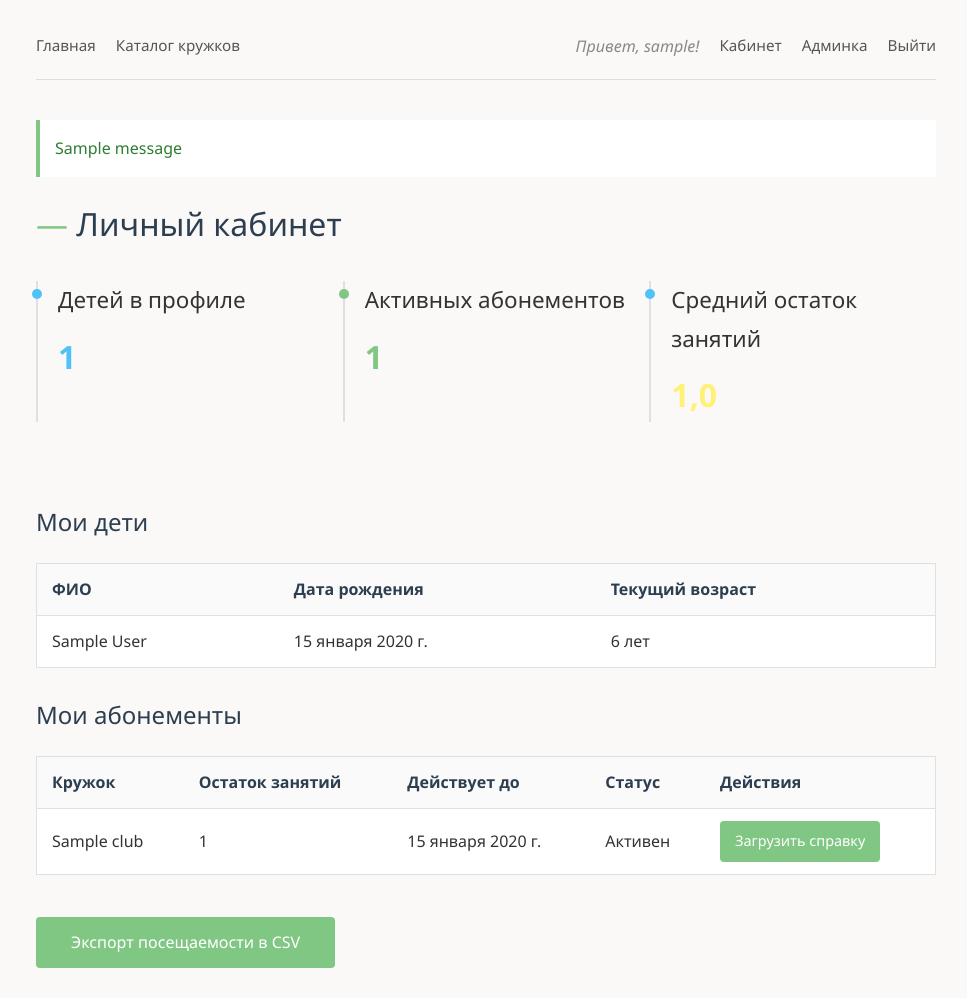
After one commit to ChiefKeef2013/kids, a Django app: page /dashboard/ in a window 1280 px wide. The commit adds this page. Shown: the whole page, without its empty margins (154-1121 px from the left). Run offline with Django 5.2, Linux system fonts and the light colour scheme; a user stored in the database is signed in; tables that the repository leaves empty hold one stand-in row (values such as "Sample post"); one stand-in notice (Sample message) is shown.

Commit message:
Update templates, views, admin, styles and add kids URLs

```diff
--- a/kids/static/css/style.css
+++ b/kids/static/css/style.css
@@ -1,153 +1,245 @@
-:root {
-    --primary: #4FC3F7;
-    --secondary: #FFF176;
-    --accent: #81C784;
-    --text: #37474F;
-    --bg: #FAFAFA;
-    --white: #FFFFFF;
-}
-
 body {
-    font-family: 'Segoe UI', Tahoma, Geneva, Verdana, sans-serif;
-    background-color: var(--bg);
-    color: var(--text);
-    margin: 0;
-    padding: 0;
-    line-height: 1.6;
+    font-family: 'Segoe UI', 'Verdana', sans-serif;
+    max-width: 900px;
+    margin: 0 auto;
+    padding: 30px 20px;
+    background-color: #faf9f7;
+    color: #333;
+    line-height: 1.7;
 }
 
 header {
-    background-color: var(--primary);
-    color: var(--white);
-    padding: 1rem;
-    text-align: center;
-    border-bottom: 4px solid var(--secondary);
+    margin-bottom: 40px;
+    padding-bottom: 15px;
+    border-bottom: 1px solid #ddd;
 }
 
 nav {
     display: flex;
-    justify-content: center;
-    gap: 1rem;
-    padding: 1rem;
-    background-color: var(--white);
-    box-shadow: 0 2px 4px rgba(0,0,0,0.1);
+    gap: 20px;
+    align-items: center;
+    flex-wrap: wrap;
 }
 
 nav a {
+    color: #555;
     text-decoration: none;
-    color: var(--text);
-    font-weight: bold;
-    padding: 0.5rem 1rem;
-    border-radius: 20px;
-    transition: background 0.3s;
+    font-size: 0.95em;
+    padding: 3px 0;
+    border-bottom: 2px solid transparent;
+    transition: border-color 0.2s;
 }
 
 nav a:hover {
-    background-color: var(--secondary);
+    border-bottom-color: #4FC3F7;
 }
 
-main {
-    max-width: 1200px;
-    margin: 2rem auto;
-    padding: 0 1rem;
+nav span {
+    color: #888;
+    font-style: italic;
+    margin-left: auto;
+}
+
+h1 {
+    font-size: 2em;
+    margin: 0 0 30px 0;
+    color: #2c3e50;
+    font-weight: normal;
+}
+
+h1::before {
+    content: "— ";
+    color: #81C784;
+}
+
+h2 {
+    font-size: 1.5em;
+    margin: 0 0 20px 0;
+    color: #2c3e50;
+    font-weight: normal;
 }
 
 .card {
-    background: var(--white);
-    border-radius: 12px;
-    padding: 1.5rem;
-    margin-bottom: 1.5rem;
-    box-shadow: 0 4px 6px rgba(0,0,0,0.05);
-    border-left: 5px solid var(--accent);
+    margin-bottom: 40px;
+    padding: 0 0 0 20px;
+    border-left: 2px solid #e0e0e0;
+    position: relative;
+    background: transparent;
 }
 
-.btn {
-    display: inline-block;
-    background-color: var(--primary);
-    color: var(--white);
-    padding: 0.75rem 1.5rem;
-    border: none;
-    border-radius: 20px;
-    cursor: pointer;
-    text-decoration: none;
-    font-weight: bold;
-    transition: transform 0.2s, background 0.3s;
+.card::before {
+    content: "";
+    position: absolute;
+    left: -6px;
+    top: 8px;
+    width: 10px;
+    height: 10px;
+    background: #4FC3F7;
+    border-radius: 50%;
 }
 
-.btn:hover {
-    background-color: #29B6F6;
-    transform: translateY(-2px);
+.card:nth-child(even)::before {
+    background: #81C784;
 }
 
-.form-group {
-    margin-bottom: 1rem;
+.card h3 {
+    margin: 0 0 10px 0;
+    font-size: 1.4em;
+    font-weight: normal;
 }
 
-.form-group label {
-    display: block;
-    margin-bottom: 0.5rem;
-    font-weight: bold;
+.card h3 a {
+    color: #2c3e50;
+    text-decoration: none;
 }
 
-.form-group input, .form-group select, .form-group textarea {
-    width: 100%;
-    padding: 0.75rem;
-    border: 2px solid #E0E0E0;
-    border-radius: 8px;
-    font-size: 1rem;
-    box-sizing: border-box;
+.card h3 a:hover {
+    color: #4FC3F7;
 }
 
-.form-group input:focus, .form-group select:focus {
-    border-color: var(--primary);
+.card small {
+    display: block;
+    margin-bottom: 15px;
+    color: #999;
+    font-size: 0.85em;
+    font-style: italic;
+}
+
+.card p {
+    color: #555;
+    margin: 0 0 15px 0;
+}
+
+.card p:last-child {
+    margin-bottom: 0;
+}
+
+a {
+    color: #4FC3F7;
+}
+
+a:hover {
+    color: #81C784;
+}
+
+form {
+    background: white;
+    padding: 40px;
+    max-width: 500px;
+    margin: 40px auto;
+    border: 1px solid #e0e0e0;
+    border-radius: 4px;
+}
+
+form p {
+    margin-bottom: 20px;
+}
+
+form label {
+    display: block;
+    margin-bottom: 8px;
+    color: #555;
+    font-size: 0.95em;
+}
+
+form input[type="text"],
+form input[type="password"],
+form input[type="email"],
+form input[type="number"],
+form input[type="file"],
+form textarea,
+form select {
+    width: 100%;
+    padding: 12px;
+    border: 1px solid #ddd;
+    font-family: inherit;
+    font-size: 1em;
+    background: #fafafa;
+    box-sizing: border-box;
+    border-radius: 4px;
+}
+
+form textarea {
+    min-height: 120px;
+    resize: vertical;
+}
+
+form input:focus,
+form textarea:focus,
+form select:focus {
     outline: none;
+    border-color: #4FC3F7;
+    background: white;
+}
+
+form button, .btn {
+    background: #81C784;
+    color: white;
+    padding: 12px 35px;
+    border: none;
+    font-family: inherit;
+    font-size: 1em;
+    cursor: pointer;
+    margin-top: 15px;
+    transition: background 0.2s;
+    text-decoration: none;
+    display: inline-block;
+    border-radius: 4px;
+}
+
+form button:hover, .btn:hover {
+    background: #66BB6A;
+    color: white;
+}
+
+.errorlist {
+    color: #e74c3c;
+    list-style: none;
+    padding: 0;
+    margin: 10px 0 0 0;
+    font-size: 0.9em;
+}
+
+.helptext {
+    font-size: 0.85em;
+    color: #999;
+    margin-top: 5px;
+    font-style: italic;
 }
 
 table {
     width: 100%;
     border-collapse: collapse;
-    margin-top: 1rem;
+    margin-top: 20px;
+    background: white;
+    border: 1px solid #e0e0e0;
 }
 
 th, td {
-    padding: 0.75rem;
+    padding: 12px 15px;
     text-align: left;
-    border-bottom: 1px solid #E0E0E0;
+    border-bottom: 1px solid #e0e0e0;
 }
 
 th {
-    background-color: var(--secondary);
-    color: var(--text);
+    background-color: #fafafa;
+    color: #2c3e50;
+    font-weight: 600;
 }
 
-@media (max-width: 360px) {
-    nav {
-        flex-direction: column;
-        align-items: center;
-    }
-    .card {
-        padding: 1rem;
-    }
+.message {
+    padding: 15px;
+    margin-bottom: 20px;
+    border-left: 4px solid;
+    background: white;
 }
 
-@media (min-width: 768px) {
-    .grid-2 {
-        display: grid;
-        grid-template-columns: 1fr 1fr;
-        gap: 1.5rem;
-    }
+.message.success {
+    border-color: #81C784;
+    color: #2E7D32;
 }
 
-@media (min-width: 1024px) {
-    .grid-3 {
-        display: grid;
-        grid-template-columns: repeat(3, 1fr);
-        gap: 1.5rem;
-    }
+.message.error {
+    border-color: #e74c3c;
+    color: #C62828;
 }
-
-@media (min-width: 1440px) {
-    main {
-        max-width: 1400px;
-    }
-}
--- a/kids/templates/base.html
+++ b/kids/templates/base.html
@@ -1,30 +1,33 @@
+{% load static %}
 <!DOCTYPE html>
 <html lang="ru">
 <head>
     <meta charset="UTF-8">
     <meta name="viewport" content="width=device-width, initial-scale=1.0">
-    <title>Детский развивающий центр</title>
-    <link rel="stylesheet" href="/static/css/style.css">
+    <title>{% block title %}Детский развивающий центр{% endblock %}</title>
+    <link rel="stylesheet" href="{% static 'css/style.css' %}">
 </head>
 <body>
     <header>
-        <h1>Детский развивающий центр</h1>
+        <nav>
+            <a href="{% url 'home' %}">Главная</a>
+            <a href="{% url 'catalog' %}">Каталог кружков</a>
+            {% if user.is_authenticated %}
+                <span>Привет, {{ user.username }}!</span>
+                <a href="{% url 'dashboard' %}">Кабинет</a>
+                {% if user.is_staff %}
+                    <a href="{% url 'admin:index' %}">Админка</a>
+                {% endif %}
+                <a href="{% url 'logout' %}">Выйти</a>
+            {% else %}
+                <a href="{% url 'login' %}">Войти</a>
+            {% endif %}
+        </nav>
     </header>
-    <nav>
-        <a href="/">Главная</a>
-        <a href="/catalog/">Каталог кружков</a>
-        {% if user.is_authenticated %}
-            <a href="/dashboard/">Кабинет</a>
-            <a href="/admin/">Админка</a>
-            <a href="/logout/">Выход</a>
-        {% else %}
-            <a href="/login/">Вход</a>
-        {% endif %}
-    </nav>
     <main>
         {% if messages %}
             {% for message in messages %}
-                <div class="card" style="border-left-color: {% if message.tags == 'error' %}#ef5350{% else %}#81C784{% endif %};">
+                <div class="message {{ message.tags }}">
                     {{ message }}
                 </div>
             {% endfor %}
--- /dev/null
+++ b/kids/templates/kids/dashboard.html
@@ -0,0 +1,80 @@
+{% extends 'base.html' %}
+
+{% block title %}Личный кабинет{% endblock %}
+
+{% block content %}
+<h1>Личный кабинет</h1>
+
+<div style="display: grid; grid-template-columns: repeat(auto-fit, minmax(200px, 1fr)); gap: 20px; margin-bottom: 40px;">
+    <div class="card">
+        <h3>Детей в профиле</h3>
+        <p style="font-size: 2em; font-weight: bold; color: #4FC3F7;">{{ total_children }}</p>
+    </div>
+    <div class="card">
+        <h3>Активных абонементов</h3>
+        <p style="font-size: 2em; font-weight: bold; color: #81C784;">{{ active_subscriptions }}</p>
+    </div>
+    <div class="card">
+        <h3>Средний остаток занятий</h3>
+        <p style="font-size: 2em; font-weight: bold; color: #FFF176;">{{ avg_classes }}</p>
+    </div>
+</div>
+
+<h2>Мои дети</h2>
+<table>
+    <thead>
+        <tr>
+            <th>ФИО</th>
+            <th>Дата рождения</th>
+            <th>Текущий возраст</th>
+        </tr>
+    </thead>
+    <tbody>
+        {% for child in children %}
+        <tr>
+            <td>{{ child.full_name }}</td>
+            <td>{{ child.birth_date }}</td>
+            <td>{{ child.get_age }} лет</td>
+        </tr>
+        {% empty %}
+        <tr><td colspan="3">Дети не добавлены</td></tr>
+        {% endfor %}
+    </tbody>
+</table>
+
+<br>
+<h2>Мои абонементы</h2>
+<table>
+    <thead>
+        <tr>
+            <th>Кружок</th>
+            <th>Остаток занятий</th>
+            <th>Действует до</th>
+            <th>Статус</th>
+            <th>Действия</th>
+        </tr>
+    </thead>
+    <tbody>
+        {% for child in children %}
+            {% for subscription in child.subscriptions.all %}
+            <tr>
+                <td>{{ subscription.group.club.name }}</td>
+                <td>{{ subscription.remaining_classes }}</td>
+                <td>{{ subscription.end_date }}</td>
+                <td>{{ subscription.get_status_display }}</td>
+                <td>
+                    {% if subscription.status == 'active' %}
+                        <a href="{% url 'upload_certificate' subscription.id %}" class="btn" style="padding: 8px 15px; font-size: 0.9em; margin: 0;">Загрузить справку</a>
+                    {% endif %}
+                </td>
+            </tr>
+            {% endfor %}
+        {% empty %}
+        <tr><td colspan="5">Нет активных абонементов</td></tr>
+        {% endfor %}
+    </tbody>
+</table>
+
+<br>
+<a href="{% url 'export_attendance' %}" class="btn">Экспорт посещаемости в CSV</a>
+{% endblock %}
--- /dev/null
+++ b/kids/urls.py
@@ -0,0 +1,16 @@
+from django.urls import path
+from django.contrib.auth import views as auth_views
+from . import views
+
+urlpatterns = [
+    path('', views.home, name='home'),
+    path('catalog/', views.catalog, name='catalog'),
+    path('group/<int:group_id>/', views.group_detail, name='group_detail'),
+    path('enroll/<int:group_id>/', views.enroll_child, name='enroll'),
+    path('api/group/<int:group_id>/capacity/', views.check_group_capacity, name='check_capacity'),
+    path('dashboard/', views.dashboard, name='dashboard'),
+    path('upload-certificate/<int:subscription_id>/', views.upload_certificate, name='upload_certificate'),
+    path('export/attendance/', views.export_attendance, name='export_attendance'),
+    path('login/', auth_views.LoginView.as_view(template_name='kids/login.html'), name='login'),
+    path('logout/', auth_views.LogoutView.as_view(next_page='/'), name='logout'),
+]
--- a/kids/views.py
+++ b/kids/views.py
@@ -7,7 +7,15 @@ from django.db.models import Count, Avg
 from django.core.paginator import Paginator
 from datetime import date, timedelta
 import csv
-from .models import Child, Group, Subscription, Attendance, MedicalCertificate
+from .models import Child, Club, Teacher, Group, Room, Schedule, Subscription, Attendance, MedicalCertificate
+
+def home(request):
+    return render(request, 'kids/home.html')
+
+def group_detail(request, group_id):
+    group = get_object_or_404(Group, id=group_id)
+    children = Child.objects.filter(parent=request.user) if request.user.is_authenticated else []
+    return render(request, 'kids/group_detail.html', {'group': group, 'children': children})
 
 @login_required
 def enroll_child(request, group_id):
@@ -88,6 +96,31 @@ def dashboard(request):
         'children': children
     })
 
+@login_required
+def upload_certificate(request, subscription_id):
+    subscription = get_object_or_404(Subscription, id=subscription_id, child__parent=request.user)
+
+    if request.method == 'POST' and request.FILES.get('file'):
+        file = request.FILES['file']
+
+        if file.size > 5 * 1024 * 1024:
+            messages.error(request, 'Файл слишком большой (максимум 5 МБ).')
+            return redirect('dashboard')
+
+        if not file.name.lower().endswith(('.pdf', '.jpg', '.jpeg')):
+            messages.error(request, 'Разрешены только PDF и JPG файлы.')
+            return redirect('dashboard')
+
+        MedicalCertificate.objects.create(
+            subscription=subscription,
+            file=file,
+            status='pending'
+        )
+        messages.success(request, 'Справка загружена и отправлена на проверку.')
+        return redirect('dashboard')
+
+    return render(request, 'kids/upload_certificate.html', {'subscription': subscription})
+
 def export_attendance(request):
     response = HttpResponse(content_type='text/csv')
     response['Content-Disposition'] = 'attachment; filename="attendance.csv"'
--- a/kids_project/settings.py
+++ b/kids_project/settings.py
@@ -123,6 +123,9 @@ MEDIA_ROOT = BASE_DIR / 'media'
 
 DEFAUL_AUTO_FIELD = 'django.db.models.BigAutoField'
 
+LOGIN_REDIRECT_URL = '/'
+LOGOUT_REDIRECT_URL = '/'
+
 # Email
 # https://docs.djangoproject.com/en/6.1/topics/email/#topic-email-configuration
 
--- a/kids_project/urls.py
+++ b/kids_project/urls.py
@@ -15,8 +15,15 @@ Including another URLconf
     2. Add a URL to urlpatterns:  path('blog/', include('blog.urls'))
 """
 from django.contrib import admin
-from django.urls import path
+from django.urls import path, include
+from django.conf import settings
+from django.conf.urls.static import static
 
 urlpatterns = [
     path('admin/', admin.site.urls),
+    path('', include('kids.urls')),
 ]
+
+if settings.DEBUG:
+    urlpatterns += static(settings.MEDIA_URL, document_root=settings.MEDIA_ROOT)
+    urlpatterns += static(settings.STATIC_URL, document_root=settings.STATIC_ROOT)
```
Also changed, not shown: kids/admin.py (+40 -1 lines), kids/templates/kids/catalog.html (added, +70 -0 lines), kids/templates/kids/group_detail.html (added, +38 -0 lines), kids/templates/kids/home.html (added, +14 -0 lines), kids/templates/kids/login.html (added, +19 -0 lines), kids/templates/kids/upload_certificate.html (added, +21 -0 lines).
